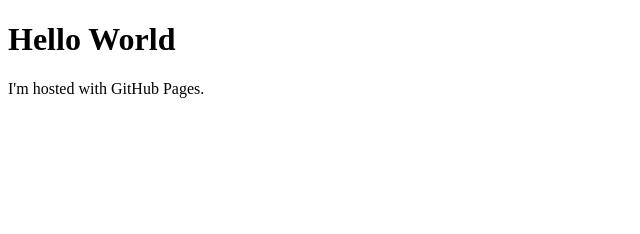
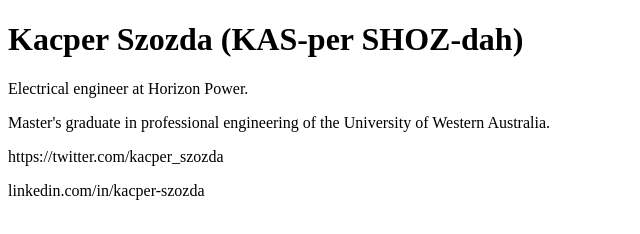
Before and after one commit to SzozdaK/szozdak.github.io, a plain HTML site: page index.html in a window 1280 px wide. Shown: the whole page, without its empty margins (0-640 px from the left). Drawn offline with Linux system fonts and the light colour scheme.

Commit message:
Update index.html
Populated some basic information

```diff
--- a/index.html
+++ b/index.html
@@ -1,7 +1,10 @@
 <!DOCTYPE html>
 <html>
 <body>
-<h1>Hello World</h1>
-<p>I'm hosted with GitHub Pages.</p>
+<h1>Kacper Szozda (KAS-per SHOZ-dah)</h1>
+<p>Electrical engineer at Horizon Power.</p>
+  <p>Master's graduate in professional engineering of the University of Western Australia.</p>
+  <p>https://twitter.com/kacper_szozda</p>
+  <p>linkedin.com/in/kacper-szozda</p>
 </body>
 </html>
```
